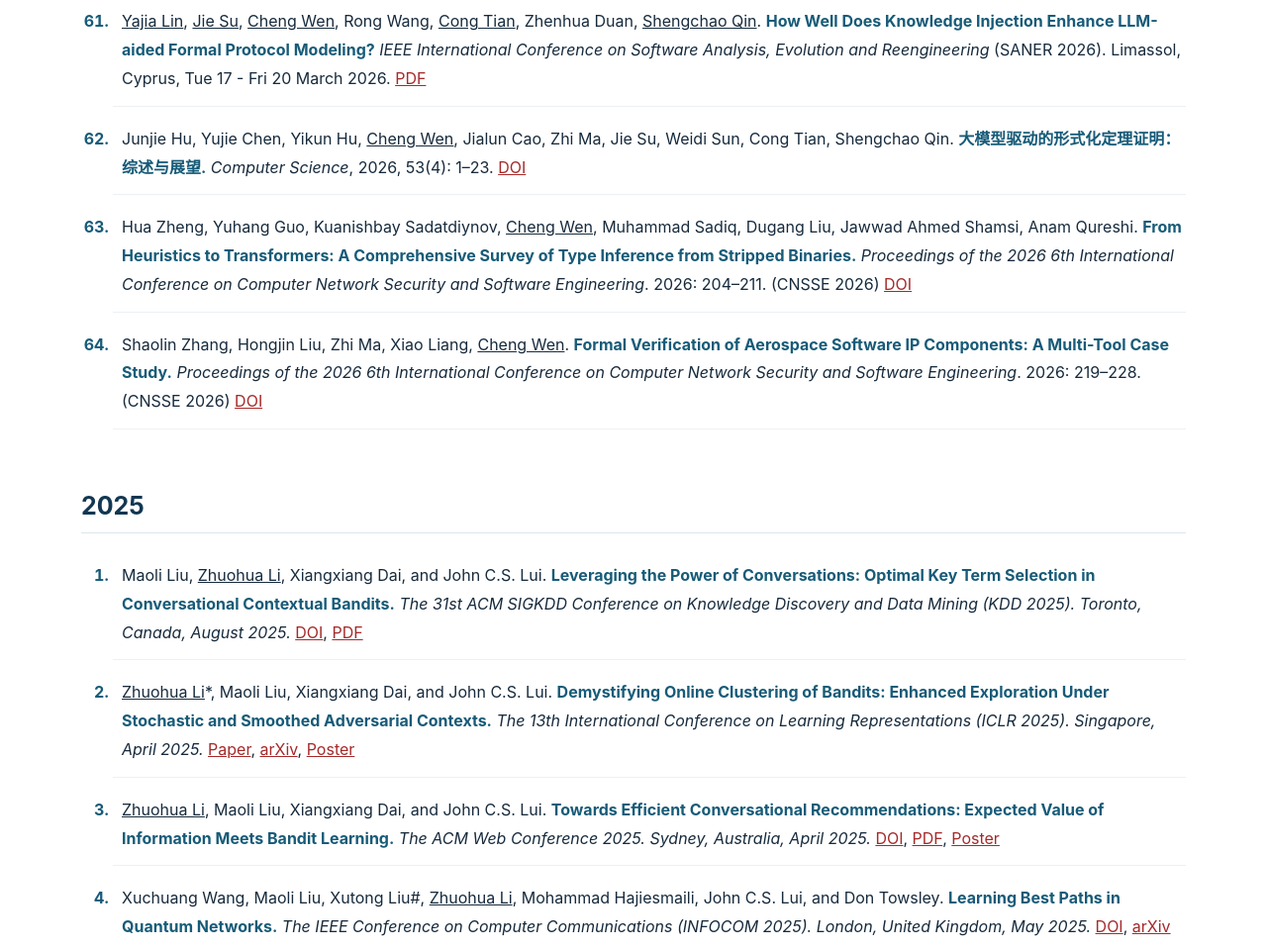
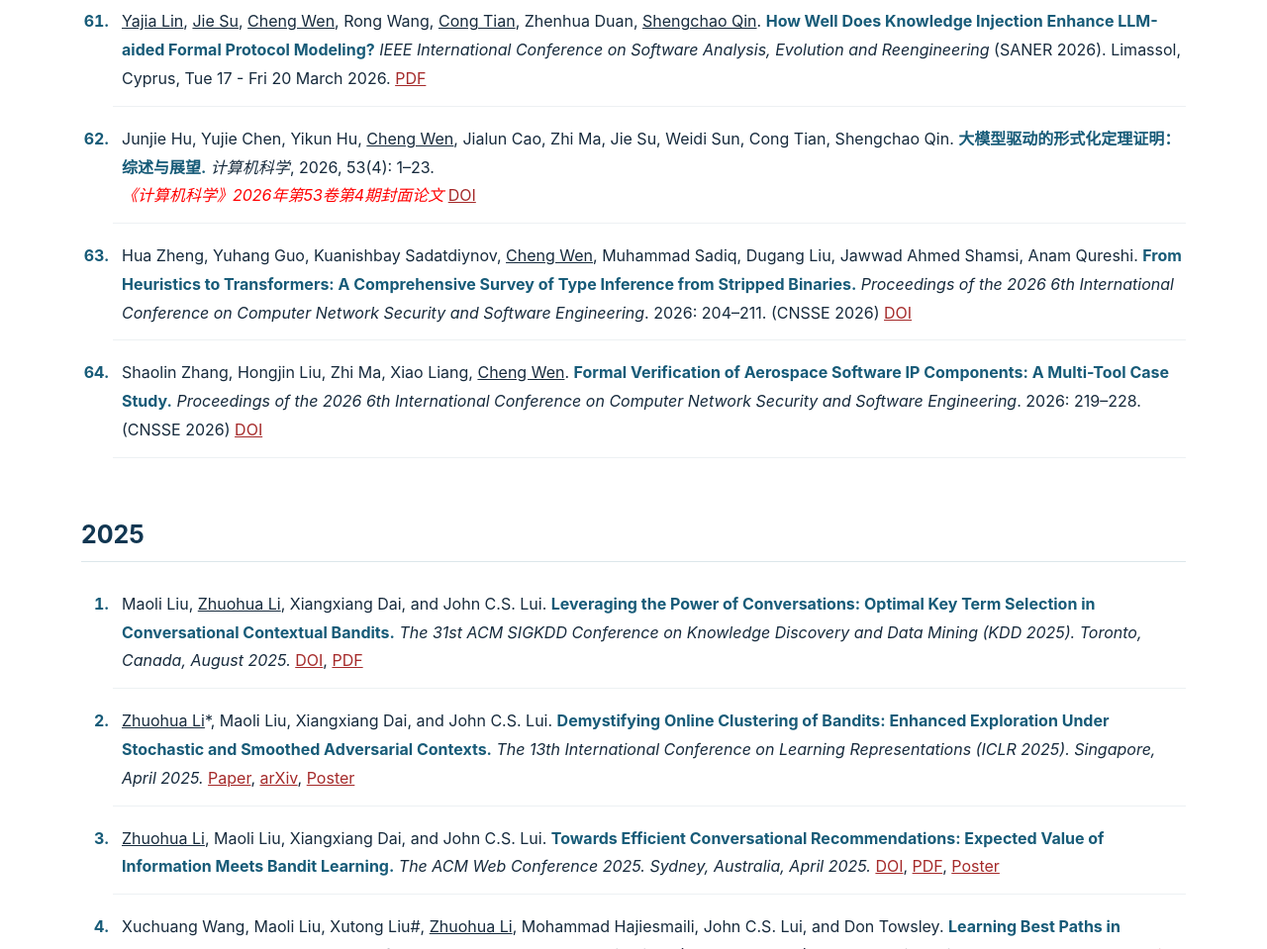
Before and after one commit to Xidian-ICTT-GZ/Xidian-ICTT-GZ.github.io, a plain HTML site: page publication.html in a window 1280 px wide. Shown: the part 7861-8820 px from the top of the page at 99% size. Drawn offline with nearby package versions, Linux system fonts and the light colour scheme.

Commit message:
<img src=images/award.png width=18 height=18 alt=> <i><font color=red>《计算机科学》2026年第53卷第4期封面论文</font></i>

```diff
--- a/publication.html
+++ b/publication.html
@@ -572,7 +572,8 @@
                   <li style="margin-bottom:10px">
                   Junjie Hu, Yujie Chen, Yikun Hu, <span style="text-decoration: underline">Cheng Wen</span>, Jialun Cao, Zhi Ma, Jie Su, Weidi Sun, Cong Tian, Shengchao Qin.
                   <font color="blue"><b>大模型驱动的形式化定理证明：综述与展望.</b></font>
-                  <i>Computer Science</i>, 2026, 53(4): 1–23.
+                  <i>计算机科学</i>, 2026, 53(4): 1–23. <br>
+                  <i><font color="red">《计算机科学》2026年第53卷第4期封面论文</font></i>
                   <a href="https://doi.org/10.11896/jsjkx.251000067"><font color="brown"><u>DOI</u></font></a>
                   </li>
 
```
